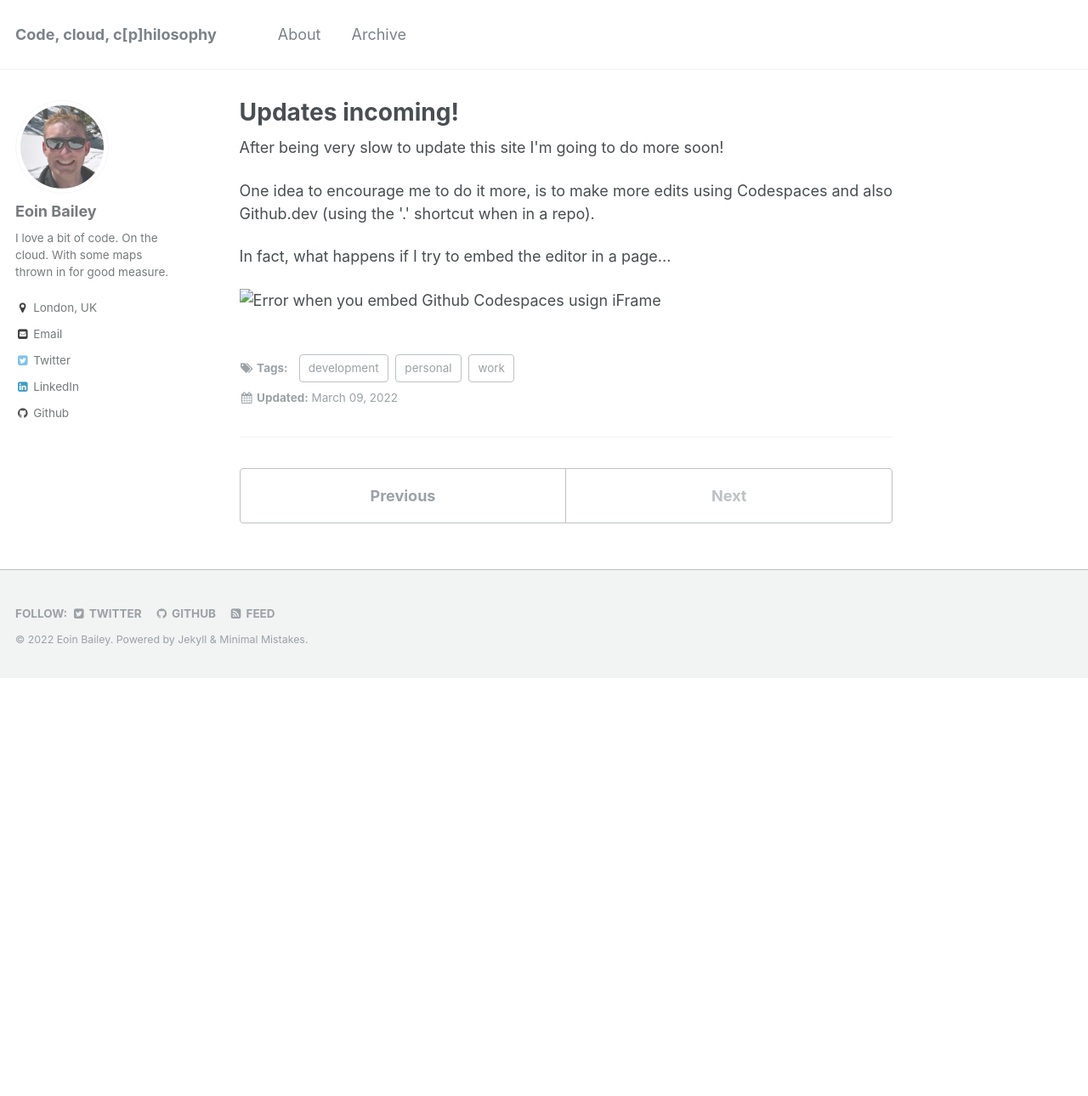
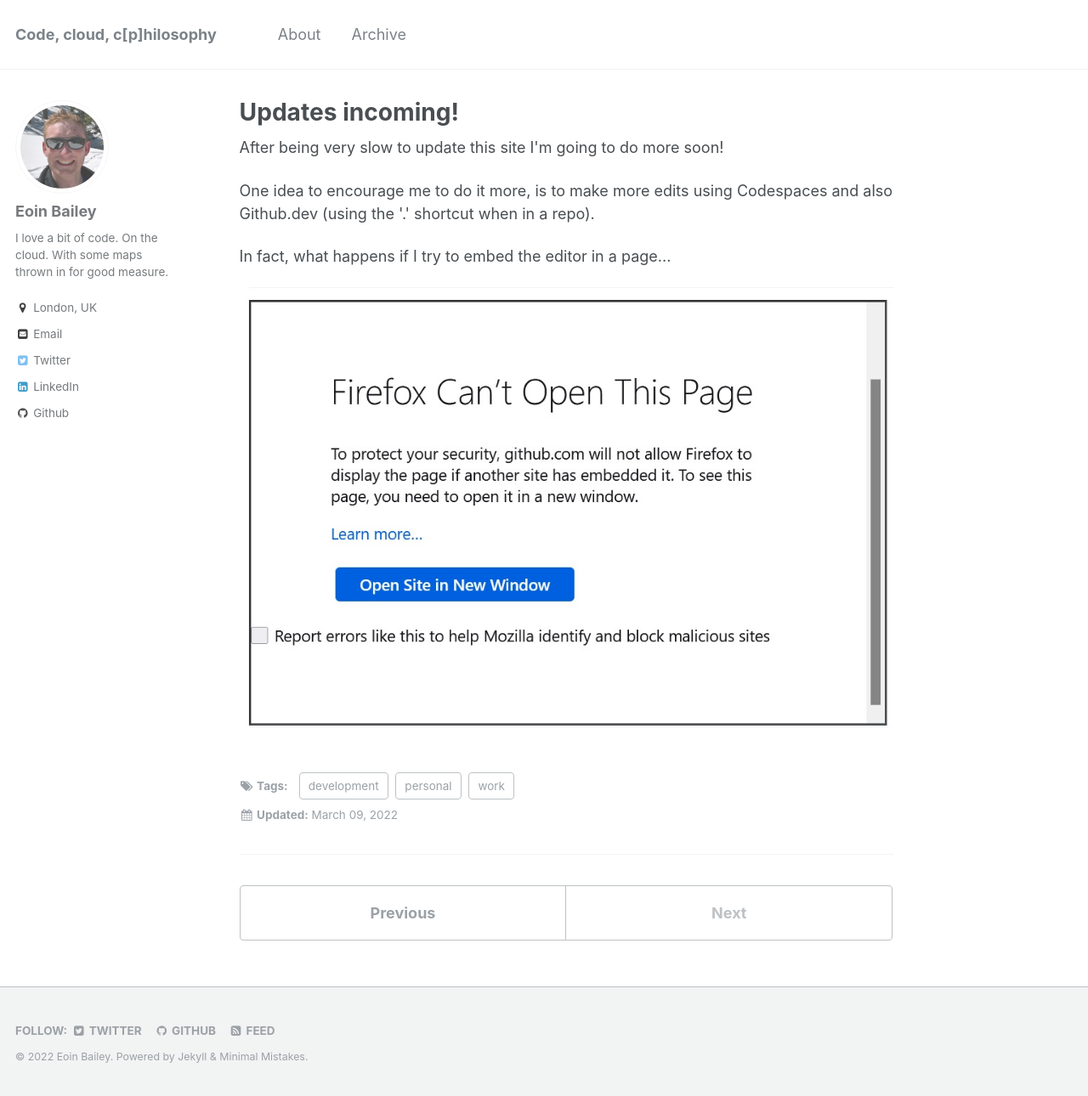
Before and after one commit to baileye/baileye.github.io, a Jekyll site: the page built from _posts/2022-03-09-Updates incoming.html, in a window 1280 px wide and 1290 px high. Shown: the whole window at 85% size. Built offline with Jekyll 4.4.1, drawn with Linux system fonts in a browser that asks for light colours.

Commit message:
Update image URL

```diff
--- a/_posts/2022-03-09-Updates incoming.html
+++ b/_posts/2022-03-09-Updates incoming.html
@@ -17,6 +17,6 @@
 		In fact, what happens if I try to embed the editor in a page...
 	</p>
 	<p>
-		<img src="images/codespaces-embed.jpg" alt="Error when you embed Github Codespaces usign iFrame" />
+		<img src="https://eb.ie/images/codespaces-embed.jpg" alt="Error when you embed Github Codespaces usign iFrame" />
 	</p>
 </div><!-- /.blurb -->
```
